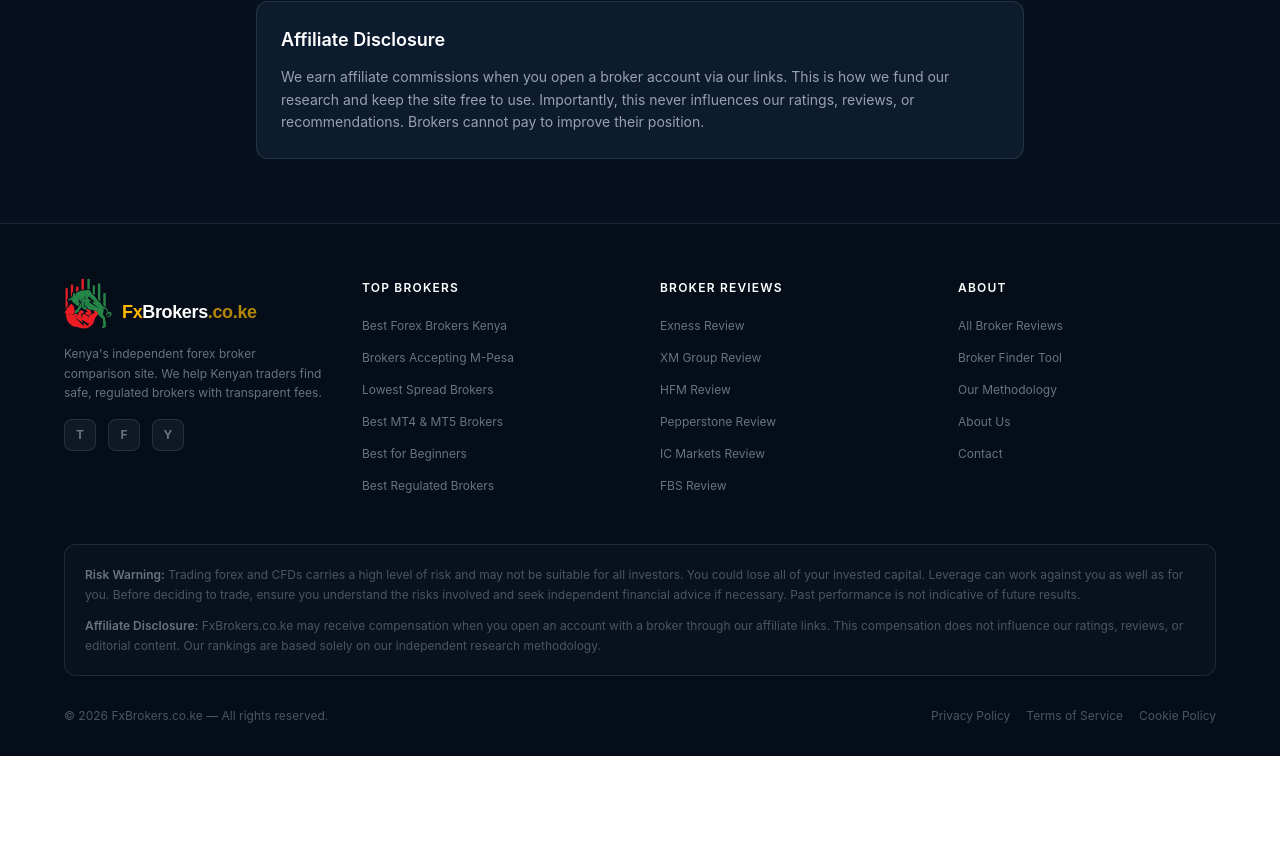
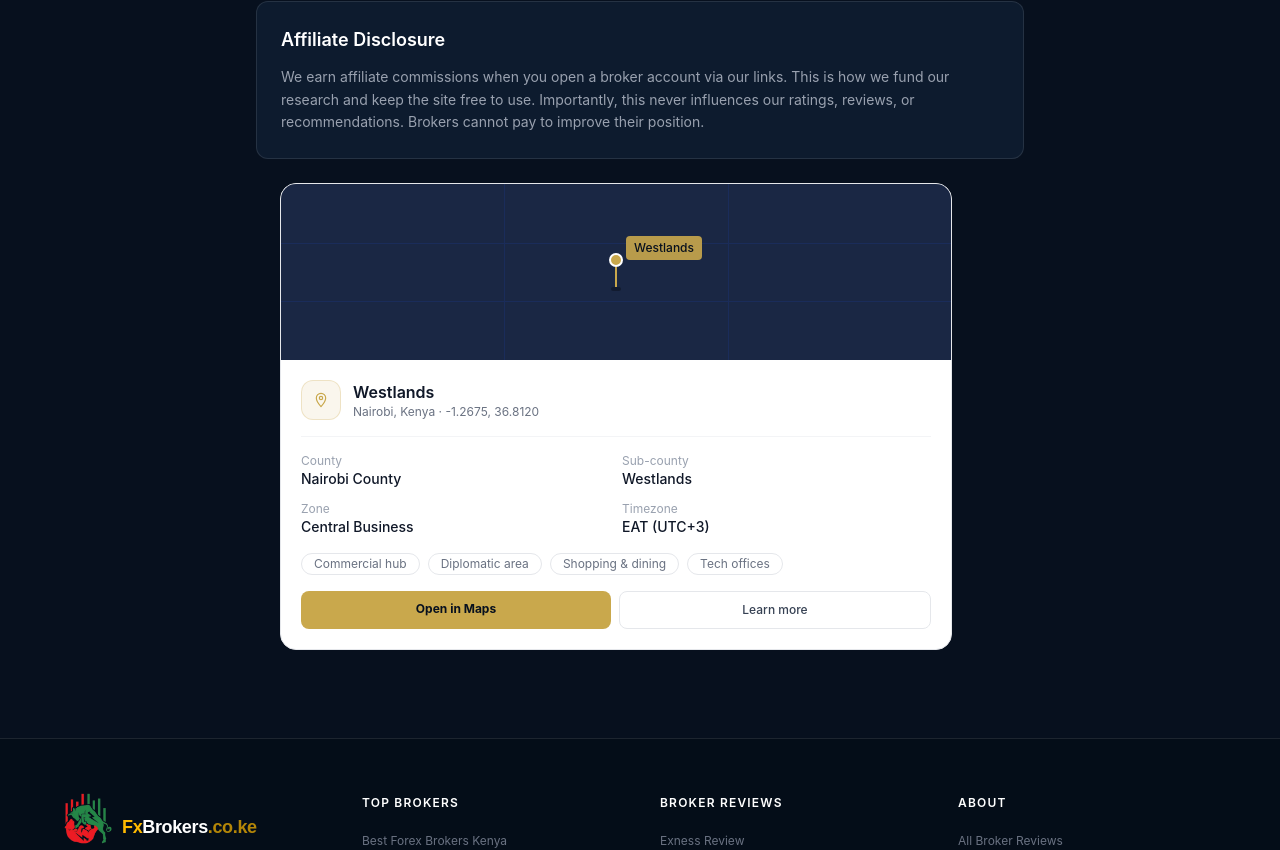
Before and after one commit to satoshikemboi/IB-Kenya, a React (Vite) app: page /about in a window 1280 px wide. Shown: the part 885-1735 px from the top of the page. Before the commit the page ends 1641 px from the top, so only its background shows below. Built offline with nearby package versions, Linux system fonts and the light colour scheme.

Commit message:
added maps

```diff
--- a/src/components/Footer.jsx
+++ b/src/components/Footer.jsx
@@ -88,6 +88,9 @@
                 </a>
               ))}
             </div>
+            <div className="text-white">
+              <h1>Location</h1>
+            </div>
           </div>
 
           {/* Link columns */}
--- /dev/null
+++ b/src/components/LocationCard.jsx
@@ -0,0 +1,75 @@
+import React from 'react';
+
+function LocationCard() {
+    return (
+      <div className="bg-white dark:bg-[#0D1B2E] border border-gray-200 dark:border-white/10 rounded-2xl overflow-hidden max-w-2xl">
+
+        {/* Map area */}
+        <div className="h-44 bg-[#1a2744] relative flex items-center justify-center">
+          <div className="absolute inset-0 opacity-30">
+            {/* grid lines to suggest a map */}
+            <div className="w-full h-px bg-blue-900 absolute top-1/3" />
+            <div className="w-full h-px bg-blue-900 absolute top-2/3" />
+            <div className="h-full w-px bg-blue-900 absolute left-1/3" />
+            <div className="h-full w-px bg-blue-900 absolute left-2/3" />
+          </div>
+          {/* Pin */}
+          <div className="flex flex-col items-center z-10">
+            <div className="w-3.5 h-3.5 rounded-full bg-[#C9A84C] border-2 border-white" />
+            <div className="w-0.5 h-5 bg-[#C9A84C]" />
+            <div className="w-2.5 h-1 bg-black/30 rounded-full" />
+          </div>
+          <div className="absolute bg-[#C9A84C]/90 text-[#07101E] text-xs font-medium px-2 py-1 rounded"
+            style={{ top: "calc(50% - 36px)", left: "calc(50% + 10px)" }}>
+            Westlands
+          </div>
+        </div>
+
+        {/* Body */}
+        <div className="p-5">
+          <div className="flex items-center gap-3 mb-4">
+            <div className="w-10 h-10 rounded-xl bg-[#C9A84C]/10 border border-[#C9A84C]/25 flex items-center justify-center">
+              <svg className="w-4 h-4 text-[#C9A84C]" fill="none" stroke="currentColor" strokeWidth="1.8" viewBox="0 0 24 24">
+                <path strokeLinecap="round" strokeLinejoin="round" d="M12 2C8.13 2 5 5.13 5 9c0 5.25 7 13 7 13s7-7.75 7-13c0-3.87-3.13-7-7-7z"/>
+                <circle cx="12" cy="9" r="2.5"/>
+              </svg>
+            </div>
+            <div>
+              <p className="font-semibold text-gray-900 dark:text-white">Westlands</p>
+              <p className="text-xs text-gray-500">Nairobi, Kenya · -1.2675, 36.8120</p>
+            </div>
+          </div>
+
+          <hr className="border-gray-100 dark:border-white/10 mb-4" />
+
+          <div className="grid grid-cols-2 gap-3 mb-4 text-sm">
+            {[["County","Nairobi County"],["Sub-county","Westlands"],["Zone","Central Business"],["Timezone","EAT (UTC+3)"]].map(([l,v]) => (
+              <div key={l}>
+                <p className="text-xs text-gray-400">{l}</p>
+                <p className="font-medium text-gray-900 dark:text-white">{v}</p>
+              </div>
+            ))}
+          </div>
+
+          <div className="flex flex-wrap gap-2 mb-4">
+            {["Commercial hub","Diplomatic area","Shopping & dining","Tech offices"].map(t => (
+              <span key={t} className="text-xs border border-gray-200 dark:border-white/15 text-gray-500 rounded-full px-3 py-0.5">{t}</span>
+            ))}
+          </div>
+
+          <div className="flex gap-2">
+            <a href="https://maps.google.com/?q=Westlands,Nairobi,Kenya" target="_blank"
+              className="flex-1 bg-[#C9A84C] text-[#07101E] text-xs font-bold py-2.5 rounded-lg text-center">
+              Open in Maps
+            </a>
+            <a href="https://en.wikipedia.org/wiki/Westlands,_Nairobi" target="_blank"
+              className="flex-1 border border-gray-200 dark:border-white/15 text-gray-700 dark:text-gray-300 text-xs font-medium py-2.5 rounded-lg text-center">
+              Learn more
+            </a>
+          </div>
+        </div>
+      </div>
+    );
+  }
+
+  export default LocationCard;
--- a/src/pages/About.jsx
+++ b/src/pages/About.jsx
@@ -1,5 +1,6 @@
 import { Helmet } from "react-helmet-async";
 import { Link } from "react-router-dom";
+import LocationCard from "../components/LocationCard";
 
 export default function About() {
   return (
@@ -56,6 +57,9 @@
               </p>
             </div>
           </div>
+          <div className="p-6">
+          <LocationCard/>
+          </div>
         </div>
       </div>
     </>
--- a/src/pages/Home.jsx
+++ b/src/pages/Home.jsx
@@ -542,13 +542,13 @@
               <div>
                 <h2 id="brokers-heading" className="text-3xl font-bold text-white mb-2"
                   style={{ fontFamily: "'Sora', sans-serif" }}>
-                  Top Forex Brokers — 2025
+                  Top Forex Brokers — 2026
                 </h2>
                 <p className="text-slate-400 text-sm">Hand-picked and independently verified. Updated quarterly.</p>
               </div>
               <div className="flex items-center gap-2 text-xs text-slate-500">
                 <span className="w-1.5 h-1.5 rounded-full bg-emerald-400" />
-                Updated March 2025
+                Updated March 2026
               </div>
             </div>
 
```
